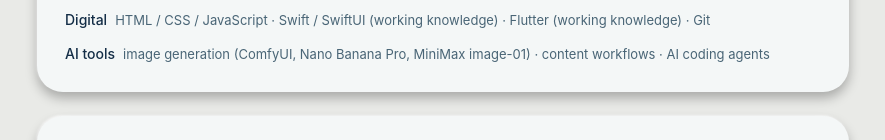
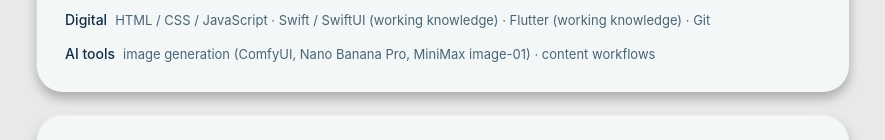
Before and after one commit to CCConan/cv, a plain HTML site: page index.html in a window 1280 px wide. Shown: the part 1946-2086 px from the top of the page, without its empty margins (197-1082 px from the left). Drawn offline with Linux system fonts and the light colour scheme.

Commit message:
Tighten AI tools line

```diff
--- a/index.html
+++ b/index.html
@@ -130,7 +130,7 @@
         <h2 id="tools-h">Software &amp; Tools</h2>
         <p class="tool-line"><strong class="tool-label">Design</strong><span class="tool-items">Affinity Designer · Adobe Illustrator · Photoshop · Blender · Plasticity · Rhino · SolidWorks · KeyShot · AutoCAD</span></p>
         <p class="tool-line"><strong class="tool-label">Digital</strong><span class="tool-items">HTML / CSS / JavaScript · Swift / SwiftUI (working knowledge) · Flutter (working knowledge) · Git</span></p>
-        <p class="tool-line"><strong class="tool-label">AI tools</strong><span class="tool-items">image generation (ComfyUI, Nano Banana Pro, MiniMax image-01) · content workflows · AI coding agents</span></p>
+        <p class="tool-line"><strong class="tool-label">AI tools</strong><span class="tool-items">image generation (ComfyUI, Nano Banana Pro, MiniMax image-01) · content workflows</span></p>
       </section>
 
       <section class="card" aria-labelledby="edu-h">
```
